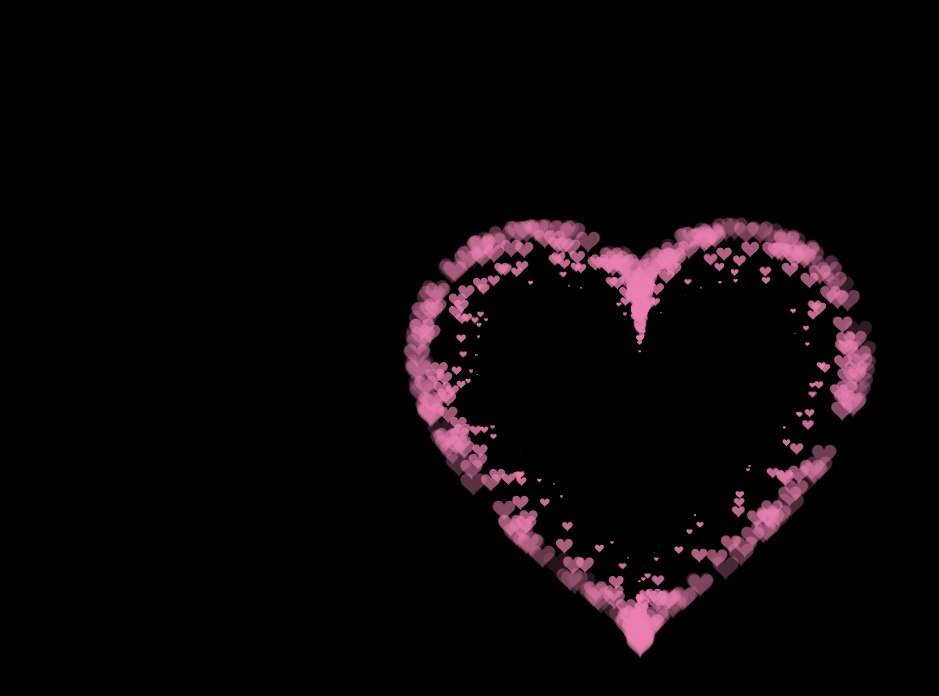
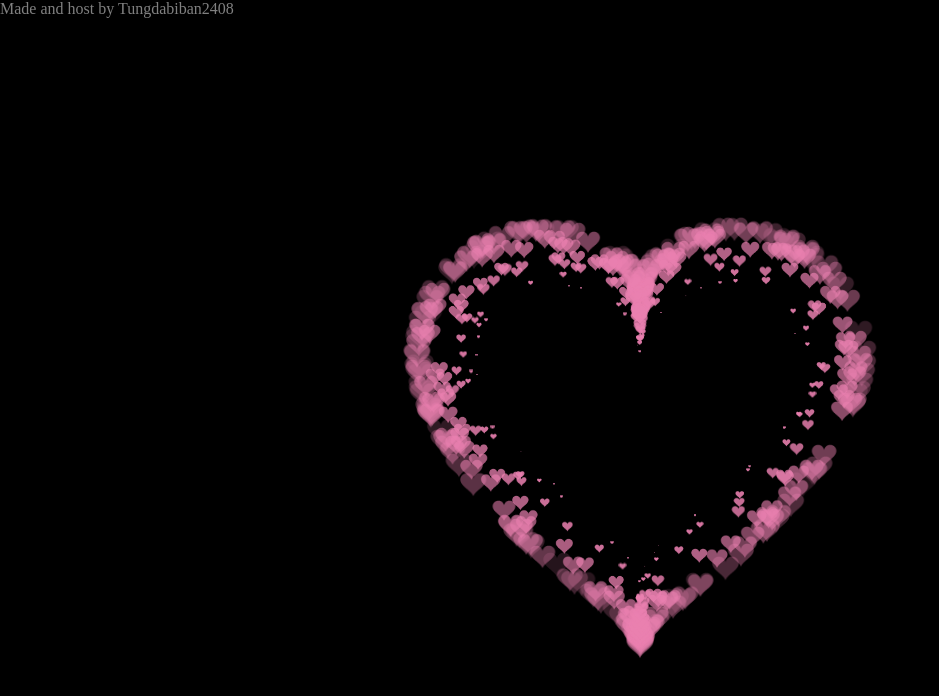
Before and after one commit to Tungdabiban2408/maiyeucau.github.io, a plain HTML site: page index.html in a window 1280 px wide. Shown: the whole page, without its empty margins (0-939 px from the left). Drawn offline with Linux system fonts and the light colour scheme.

Commit message:
Update index.html

```diff
--- a/index.html
+++ b/index.html
@@ -4,7 +4,7 @@
 
  <HEAD>
 
-  <TITLE> '❤ Mình yêu cậu lắm ❤</TITLE>
+  <TITLE> ❤ Mình yêu cậu lắm ❤</TITLE>
 
   <META NAME="Generator" CONTENT="EditPlus">
 
@@ -44,7 +44,7 @@ canvas {
 
 
  <BODY>
-  <p>Made and host by Tungdabiban2408</p>
+  <p style="color:gray">Made and host by Tungdabiban2408</p>
   <canvas id="pinkboard"></canvas>
 
   <script>
```
